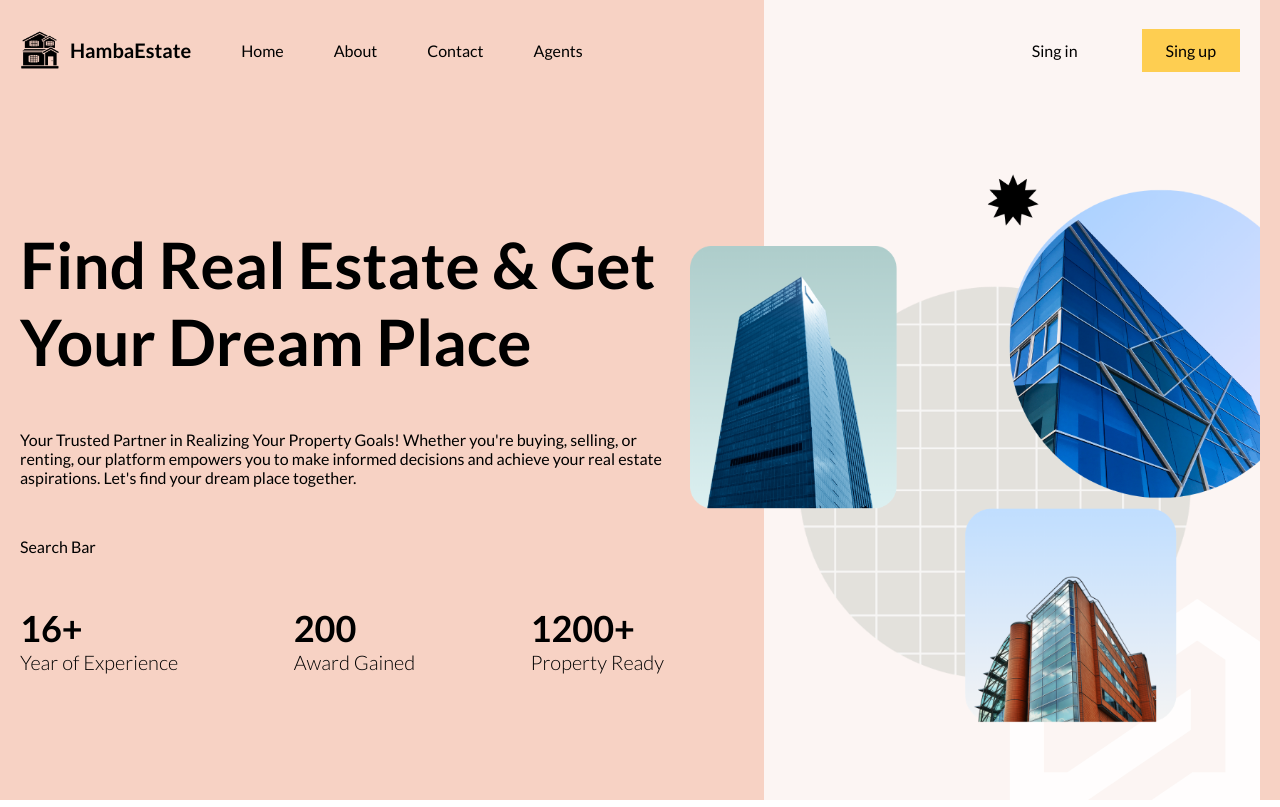
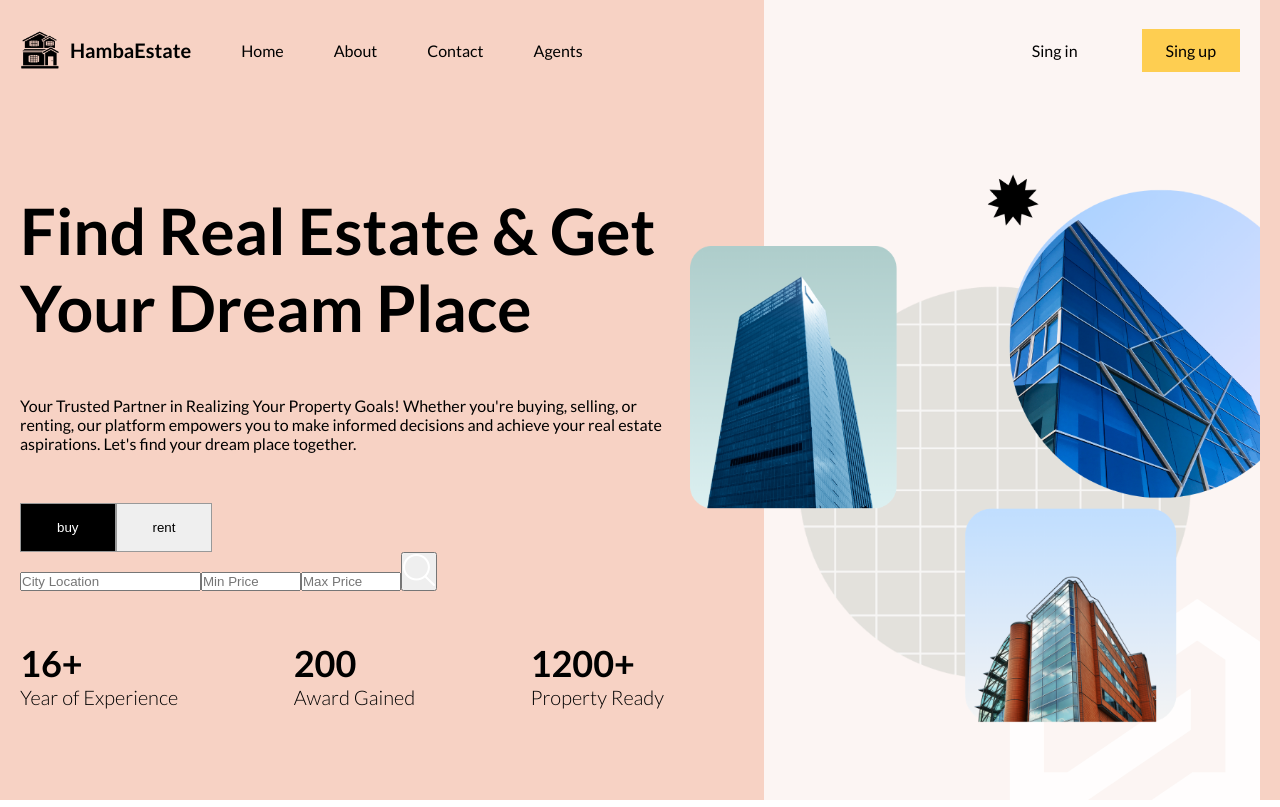
Before and after one commit to Rashedul-Hoque-Rashed/HambaEstate, a React (Vite) app in the folder client/: page / in a window 1280 px wide. Shown: the top 807 px of the page. Built offline with nearby package versions, Linux system fonts and the light colour scheme.

Commit message:
create search type of header sections

```diff
--- a/client/src/components/searchBar/SearchBar.jsx
+++ b/client/src/components/searchBar/SearchBar.jsx
@@ -1,9 +1,36 @@
+import { useState } from "react";
 import "./SearchBar.scss";
 
-function SearchBar(){
-    return(
+
+const types = ['buy', 'rent']
+
+function SearchBar() {
+    const [query, setQuery] = useState({
+        type: 'buy',
+        location: "",
+        minPrice: 0,
+        maxPrice: 0
+    })
+    const switchType = (val) => {
+        setQuery((prev) => ({ ...prev, type: val }))
+    }
+    return (
         <div className="searchBar">
-            Search Bar
+            <div className="type">
+                {
+                    types.map(type => (
+                        <button key={type} onClick={() => switchType(type)} className={query.type === type ? 'active' : ''}>{type}</button>
+                    ))
+                }
+            </div>
+            <form>
+                <input type="text" name="location" placeholder="City Location" />
+                <input type="number" name="minPrice" min={0} max={10000000} placeholder="Min Price" />
+                <input type="number" name="maxPrice" min={0} max={10000000} placeholder="Max Price" />
+                <button>
+                    <img src="/search.png" alt="" />
+                </button>
+            </form>
         </div>
     )
 }
--- a/client/src/components/searchBar/SearchBar.scss
+++ b/client/src/components/searchBar/SearchBar.scss
@@ -1,3 +1,13 @@
-.searchBar{
+.searchBar {
+    .type {
+        button {
+            padding: 16px 36px;
+            border: 1px solid #999;
 
+            &.active {
+                background-color: black;
+                color: white;
+            }
+        }
+    }
 }
```
